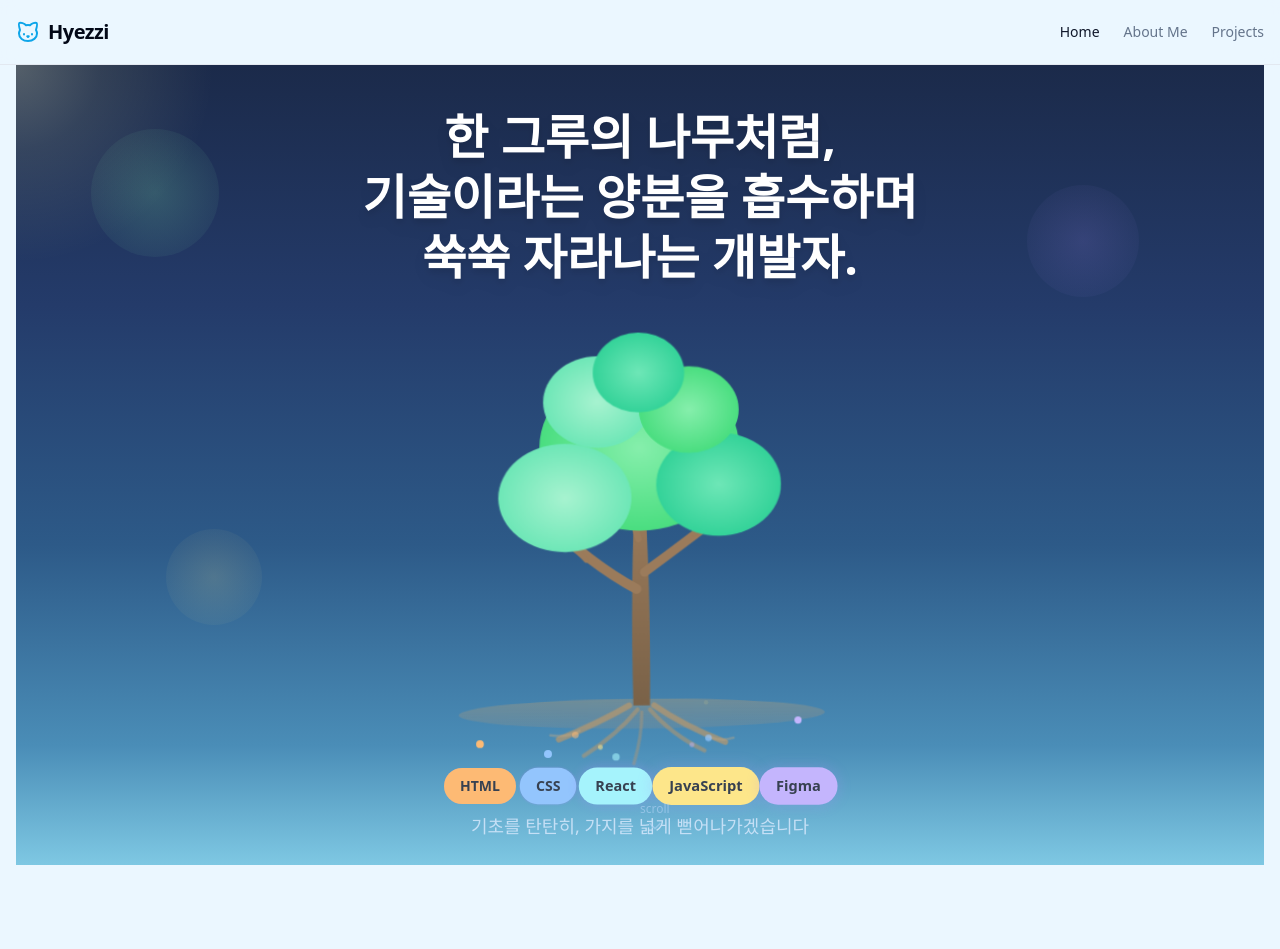
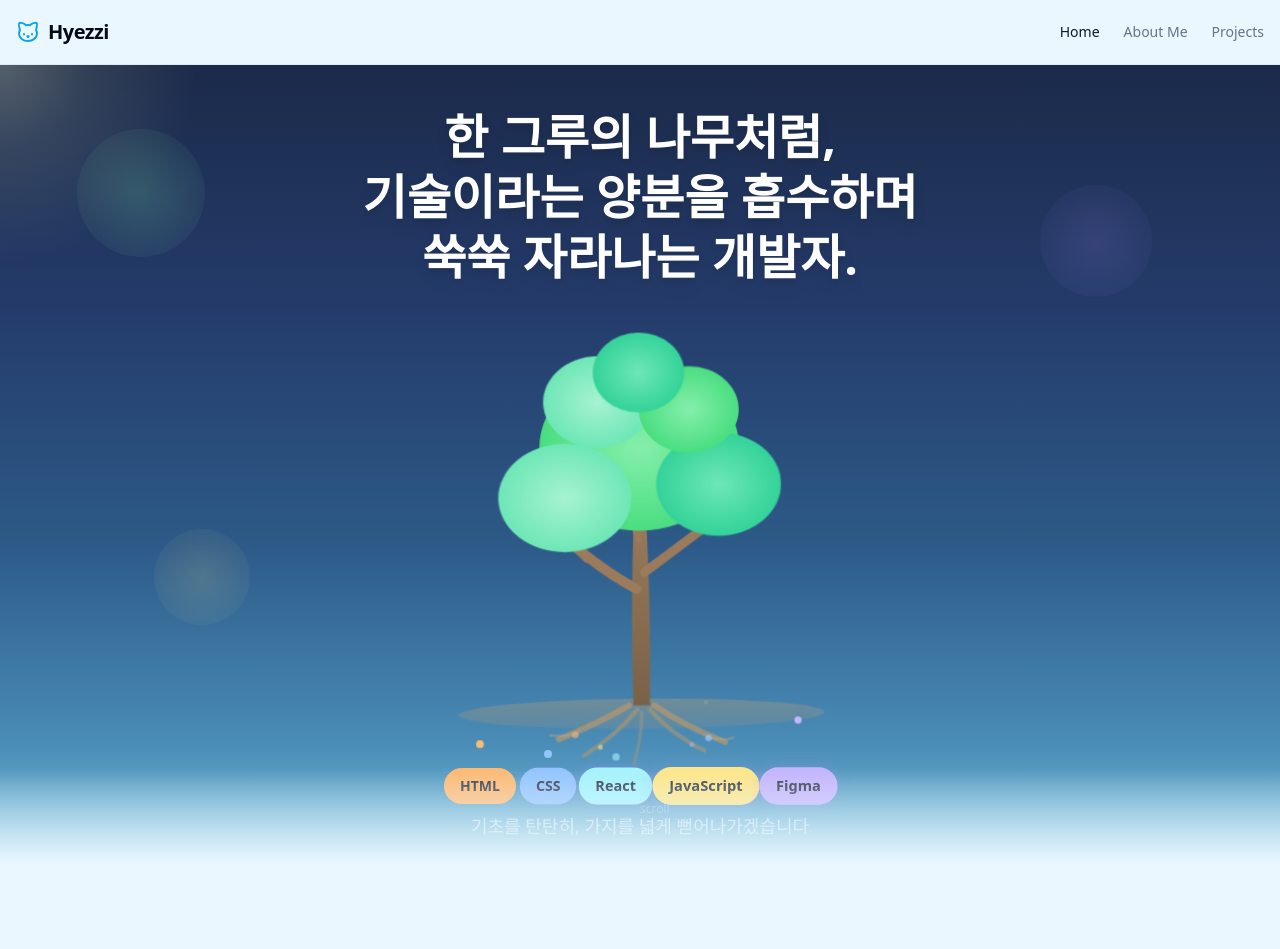
Before and after one commit to 2yoooh2/my-portfolio-new, a React (Vite) app: page / in a window 1280 px wide. Shown: the top 949 px of the page. Built offline with nearby package versions, Linux system fonts and the light colour scheme; no server answers; the database is empty.

Commit message:
히어로 width 100% + 아래 섹션 그라디언트 연결

```diff
--- a/src/components/landing/hero-section.jsx
+++ b/src/components/landing/hero-section.jsx
@@ -185,7 +185,7 @@ function HeroSection() {
     <section
       ref={sectionRef}
       onMouseMove={handleMouseMove}
-      className="relative h-screen flex flex-col items-center justify-between overflow-hidden"
+      className="relative h-screen w-full flex flex-col items-center justify-between overflow-hidden"
       style={{
         background: 'linear-gradient(180deg, #1B2A4A 0%, #243B6A 30%, #2D5A88 60%, #4A8DB7 85%, #7EC8E3 100%)',
       }}
@@ -298,6 +298,14 @@ function HeroSection() {
         <span className="text-xs">scroll</span>
         <ChevronDown className="w-5 h-5 animate-bounce" />
       </button>
+
+      {/* 아래 섹션 연결 그라디언트 */}
+      <div
+        className="absolute bottom-0 left-0 w-full h-24 z-20 pointer-events-none"
+        style={{
+          background: 'linear-gradient(to bottom, transparent, hsl(204, 100%, 96%))',
+        }}
+      />
     </section>
   );
 }
--- a/src/pages/home.jsx
+++ b/src/pages/home.jsx
@@ -15,12 +15,14 @@ import ContactSection from '@/components/landing/contact-section';
  */
 function Home() {
   return (
-    <div className="container mx-auto px-4">
+    <div>
       <HeroSection />
-      <AboutSection />
-      <SkillSection />
-      <ProjectsSection />
-      <ContactSection />
+      <div className="container mx-auto px-4">
+        <AboutSection />
+        <SkillSection />
+        <ProjectsSection />
+        <ContactSection />
+      </div>
     </div>
   );
 }
```
